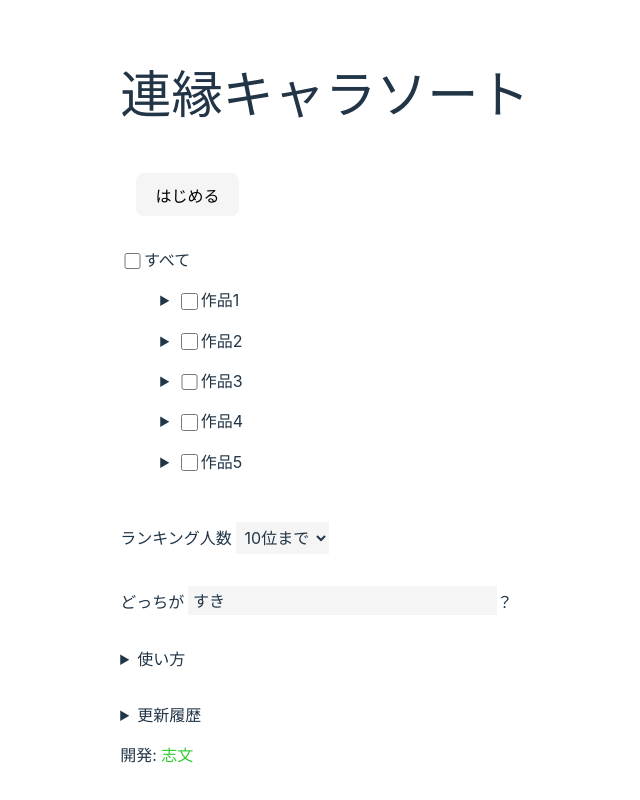
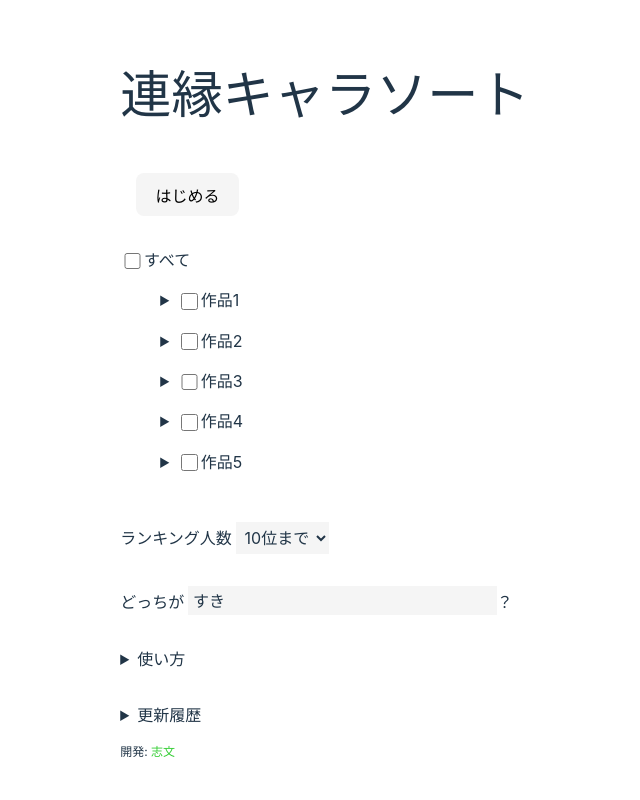
Before and after one commit to shimon1024/lecharsorter, a React (Vite) app: page / in a window 1280 px wide. Shown: the whole page, without its empty margins (315-955 px from the left). Built offline with nearby package versions, Linux system fonts and the light colour scheme.

Commit message:
フッターは控えめに

```diff
--- a/src/index.css
+++ b/src/index.css
@@ -84,3 +84,7 @@ select {
   border-style: none;
   padding: 0.3em 0 0.3em 0.3em;
 }
+
+footer {
+  font-size: 0.75em;
+}
```
